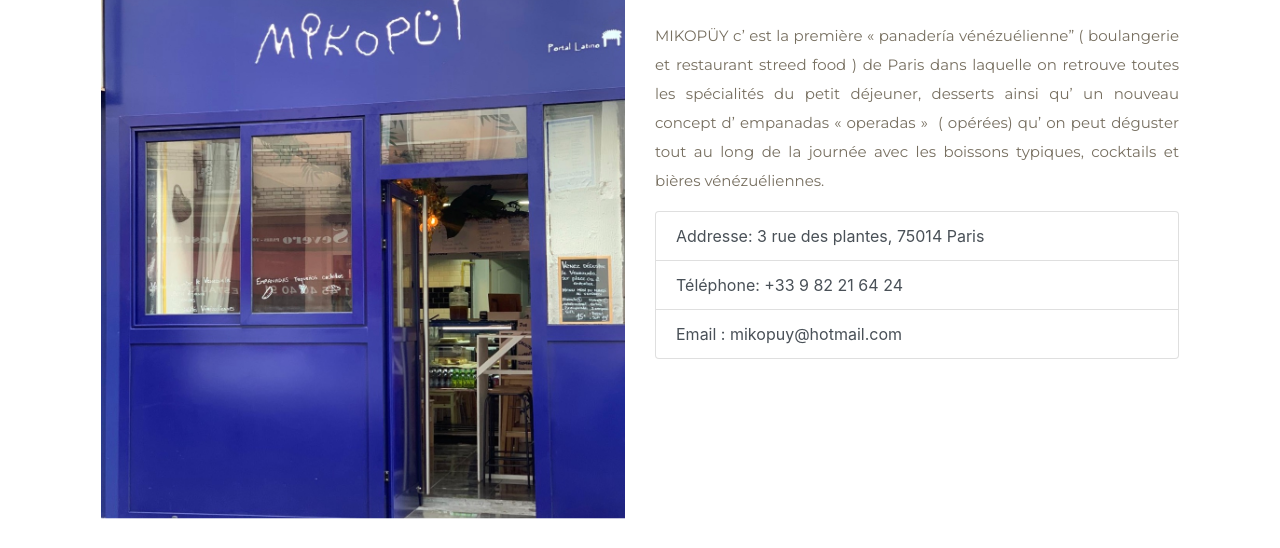
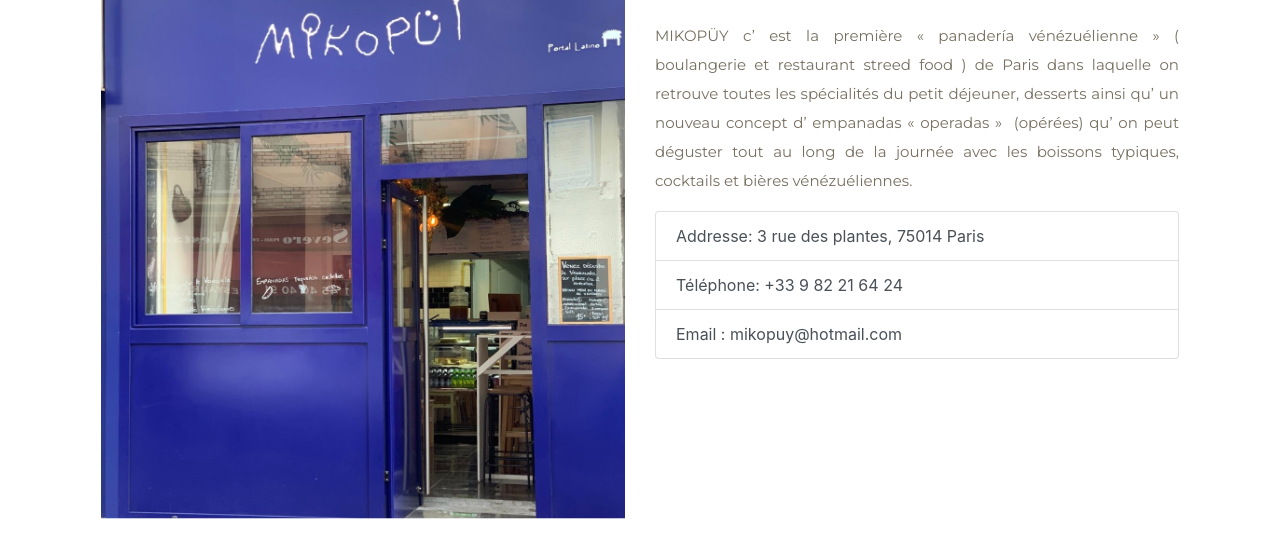
Before and after one commit to j-martinez-dev/maxim-godigna, a Gatsby site: page /mikopuy in a window 1280 px wide. Shown: the part 183-731 px from the top of the page. Built offline with nearby package versions, Linux system fonts and the light colour scheme; Gatsby itself is replaced by a stand-in of ours.

Commit message:
fix text

```diff
--- a/src/pages/mikopuy.js
+++ b/src/pages/mikopuy.js
@@ -18,10 +18,10 @@
       <Col sm={6}>
         <h1 className="text-center">Mikopüy</h1>
         <p>
-          MIKOPÜY c’ est la première « panadería vénézuélienne” ( boulangerie et
+          MIKOPÜY c’ est la première « panadería vénézuélienne » ( boulangerie et
           restaurant streed food ) de Paris dans laquelle on retrouve toutes les
           spécialités du petit déjeuner, desserts ainsi qu’ un nouveau concept
-          d’ empanadas « operadas »  ( opérées) qu’ on peut déguster tout au
+          d’ empanadas « operadas »  (opérées) qu’ on peut déguster tout au
           long de la journée avec les boissons typiques, cocktails et bières
           vénézuéliennes.
         </p>
```
